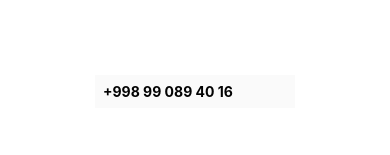
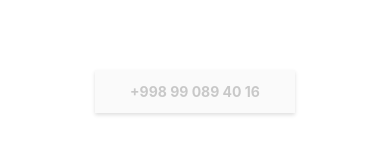
Before and after one commit to mirva777/Doppi-Travel, a React Native app: screen / in a window 390 px wide. Shown: the part 331-486 px from the top of the page. Built offline with nearby package versions, Linux system fonts and the light colour scheme.

Commit message:
✨ feat: implement basic input component

```diff
--- a/components/TextInput.js
+++ b/components/TextInput.js
@@ -4,7 +4,7 @@ import { TextInput as NativeTextInput, StyleSheet } from "react-native";
 const TextInput = ({ ...props }) => {
   return (
     <NativeTextInput
-      placeholderTextColor="#030303"
+      placeholderTextColor="#00000033"
       style={styles.input}
       {...props}
     />
@@ -18,7 +18,16 @@ const styles = StyleSheet.create({
     backgroundColor: "#fafafa",
     color: "#000",
     width: 200,
+    height: 43,
     fontWeight: "700",
+    textAlign: "center",
+    shadowColor: "#00000083",
+    shadowOffset: {
+      width: 0,
+      height: 2,
+    },
+    shadowOpacity: 0.25,
+    shadowRadius: 3.84,
   },
 });
 
```
Also changed, not shown: assets/logo.png (added).
